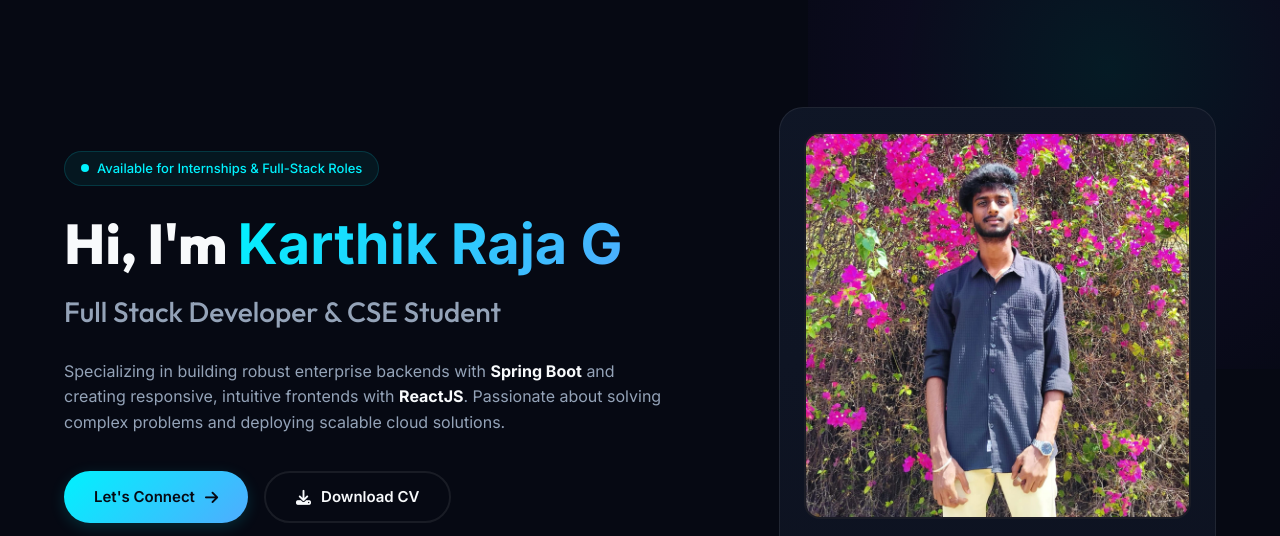
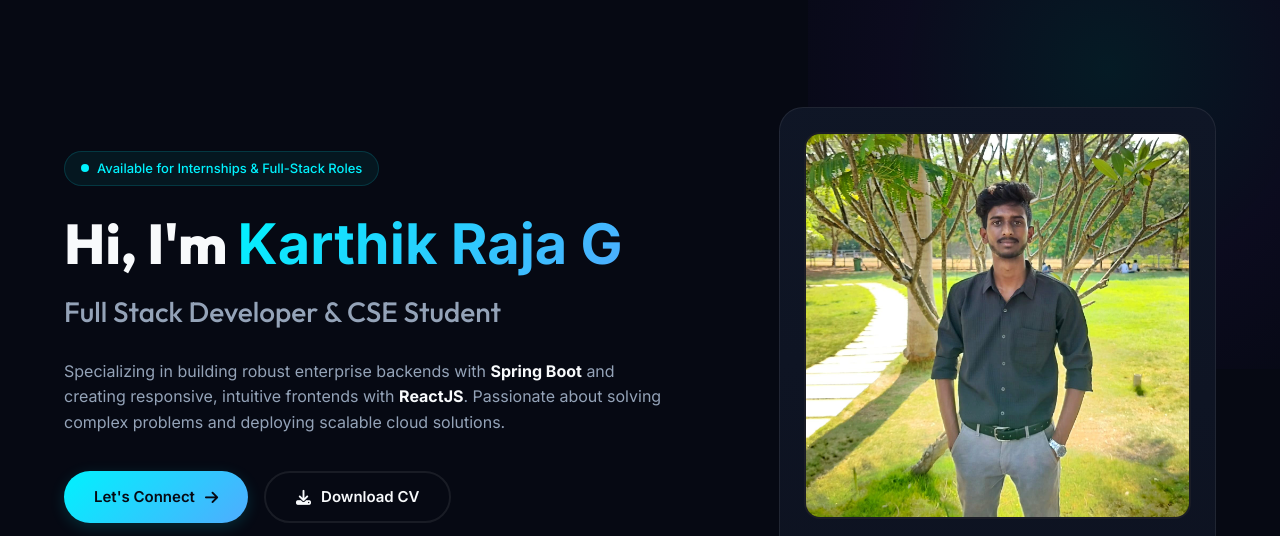
Before and after one commit to karthik-raja-18/MyPortfolio, a plain HTML site: page index.html in a window 1280 px wide. Shown: the part 71-607 px from the top of the page. Drawn offline with Linux system fonts and the light colour scheme.

Commit message:
Change profile image source in index.html

```diff
--- a/index.html
+++ b/index.html
@@ -77,7 +77,7 @@
             <div class="hero-visual-area">
                 <div class="profile-card">
                     <div class="profile-img-container">
-                        <img src="me1.jpg" alt="Karthik Raja G" onerror="this.src='me2.jpg'">
+                        <img src="Blazzer2Edit.jpeg" alt="Karthik Raja G" onerror="this.src='me2.jpg'">
                     </div>
                     <div class="profile-stats">
                         <div class="stat-item">
```
